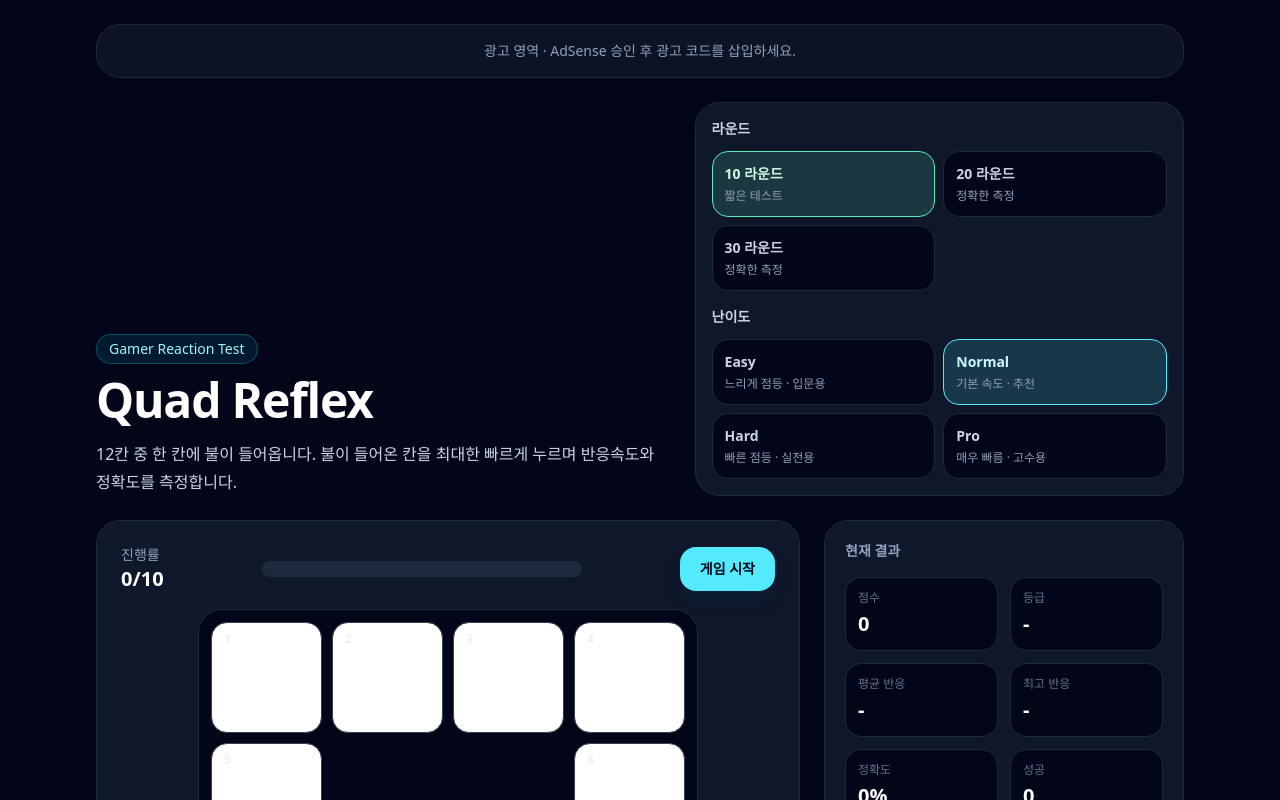
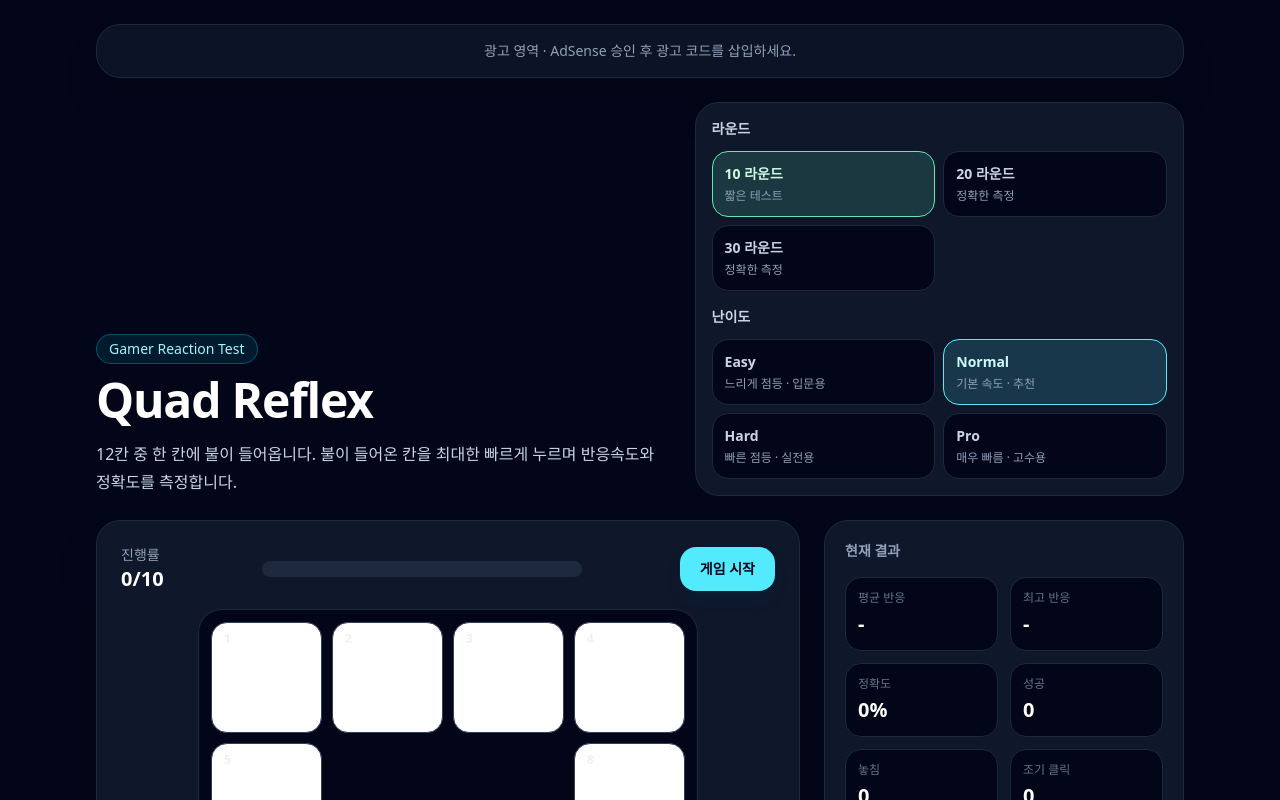
Before and after one commit to HanseonJoo/quad_reflex, a React (Vite) app: page / in a window 1280 px wide. Shown: the top 800 px of the page. Built offline with nearby package versions, Linux system fonts and the light colour scheme.

Commit message:
Update App.jsx

```diff
--- a/src/App.jsx
+++ b/src/App.jsx
@@ -358,8 +358,6 @@ export default function App() {
           <aside className="flex flex-col gap-4">
             <Panel title="현재 결과">
               <div className="mt-4 grid grid-cols-2 gap-3">
-                <Stat label="점수" value={summary.score} />
-                <Stat label="등급" value={summary.grade} />
                 <Stat label="평균 반응" value={formatMs(summary.avgReaction)} />
                 <Stat label="최고 반응" value={formatMs(summary.bestReaction)} />
                 <Stat label="정확도" value={`${summary.accuracy}%`} />
```
